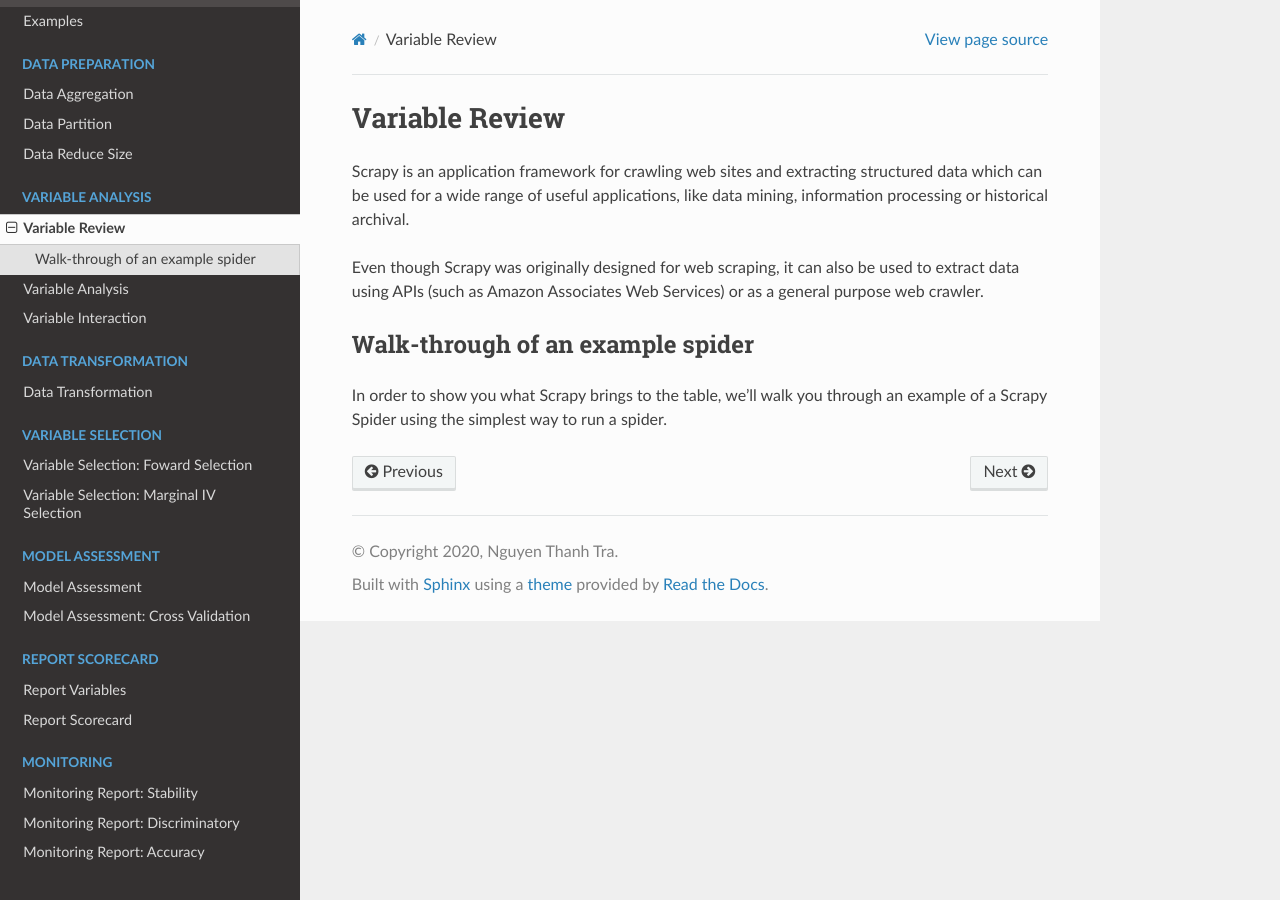
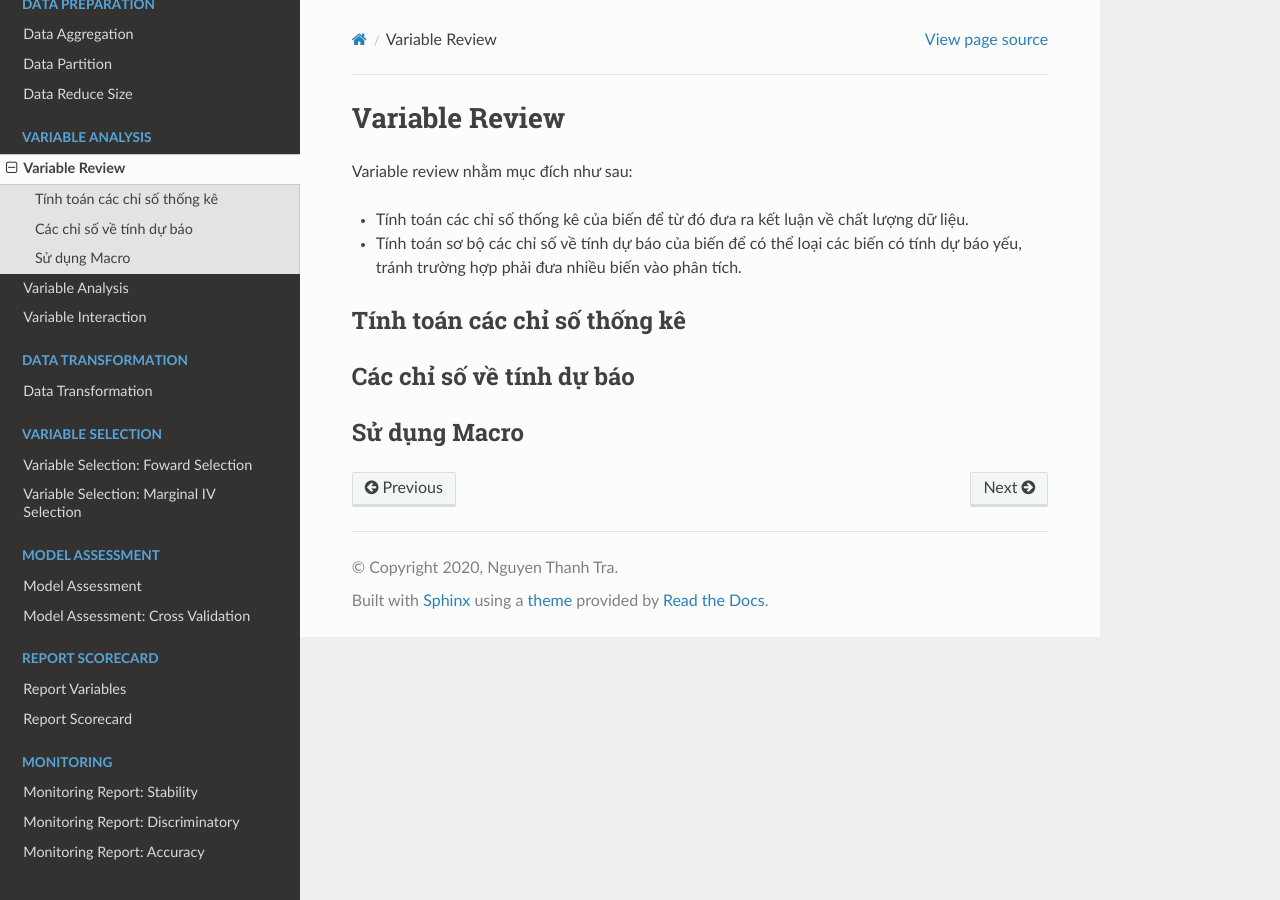
Before and after one commit to thanhtra254/SMCS, a Sphinx documentation site: the page built from docs/post/VariableReview.rst, in a window 1280 px wide. Built offline with Sphinx 7.4.7 and the Read the Docs theme 2.0.0, drawn with Linux system fonts in a browser that asks for light colours; comment, search, counter and statistics services are not loaded.

Commit message:
Update VariableReview.rst

```diff
--- a/docs/post/VariableReview.rst
+++ b/docs/post/VariableReview.rst
@@ -4,17 +4,18 @@
 Variable Review
 ===============
 
-Scrapy is an application framework for crawling web sites and extracting
-structured data which can be used for a wide range of useful applications, like
-data mining, information processing or historical archival.
+Variable review nhằm mục đích như sau:
 
-Even though Scrapy was originally designed for web scraping, it can also be
-used to extract data using APIs (such as Amazon Associates Web Services) or
-as a general purpose web crawler.
+- Tính toán các chỉ số thống kê của biến để từ đó đưa ra kết luận về chất lượng dữ liệu.
+- Tính toán sơ bộ các chỉ số về tính dự báo của biến để có thể loại các biến có tính dự báo yếu, tránh trường hợp phải đưa nhiều biến vào phân tích.
 
 
-Walk-through of an example spider
-=================================
+Tính toán các chỉ số thống kê
+=============================
 
-In order to show you what Scrapy brings to the table, we'll walk you through an
-example of a Scrapy Spider using the simplest way to run a spider.
+Các chỉ số về tính dự báo
+=========================
+
+
+Sử dụng Macro
+=============
```
